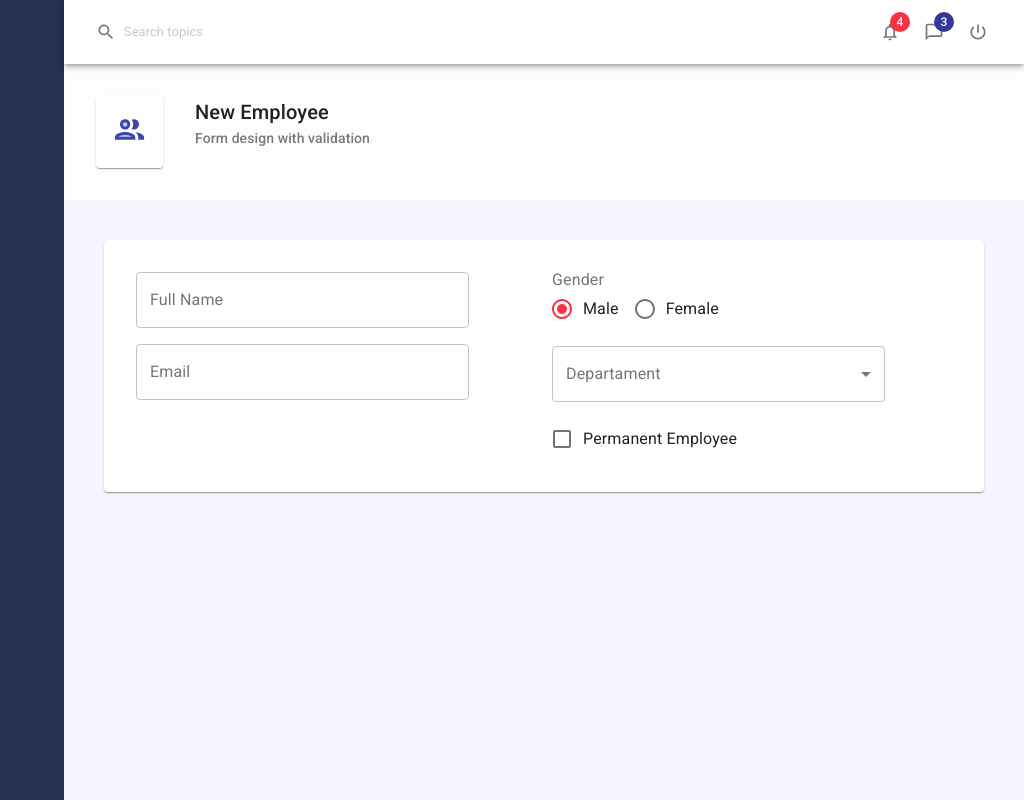
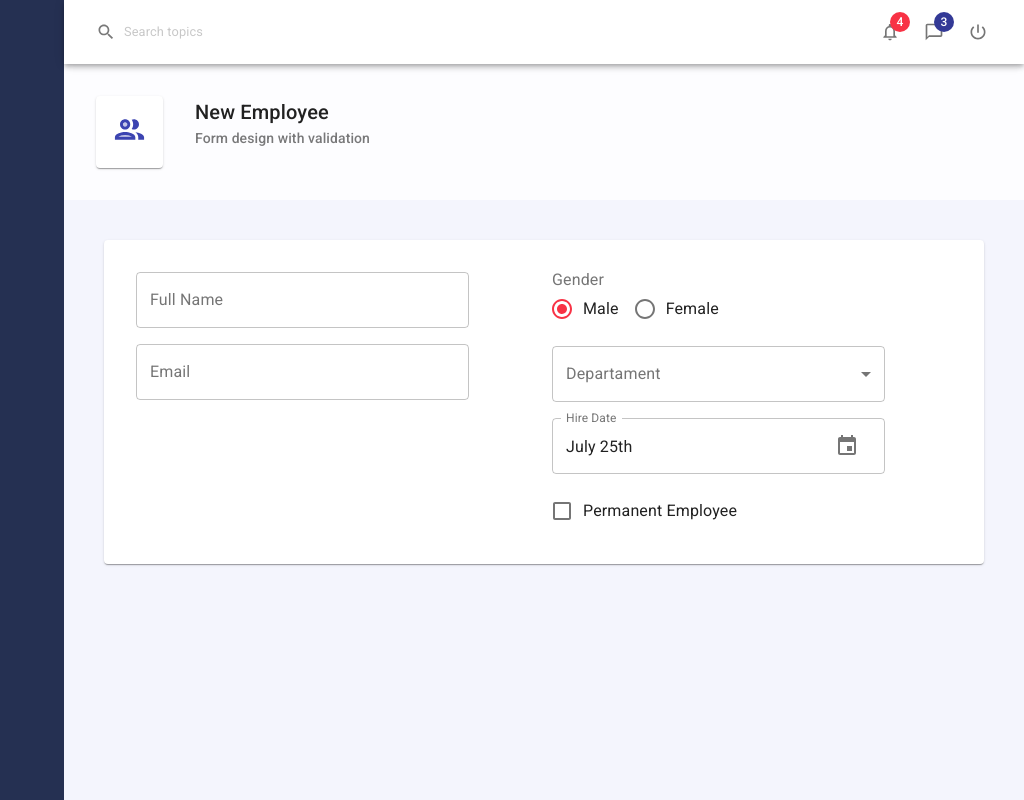
Before and after one commit to GabrielAlonso/material-ui-complete, a React (Create React App) app: page / in a window 1280 px wide. Shown: the whole page, without its empty margins (256-1280 px from the left). Built offline with nearby package versions, Linux system fonts and the light colour scheme.

Commit message:
Implementado datepicker

```diff
--- a/package.json
+++ b/package.json
@@ -3,11 +3,14 @@
   "version": "0.1.0",
   "private": true,
   "dependencies": {
+    "@date-io/date-fns": "^1.3.13",
     "@material-ui/core": "^4.12.2",
     "@material-ui/icons": "^4.11.2",
+    "@material-ui/pickers": "^3.3.10",
     "@testing-library/jest-dom": "^5.14.1",
     "@testing-library/react": "^11.2.7",
     "@testing-library/user-event": "^12.8.3",
+    "date-fns": "^2.23.0",
     "react": "^17.0.2",
     "react-dom": "^17.0.2",
     "react-scripts": "4.0.3",
--- a/src/components/controls/Controls.js
+++ b/src/components/controls/Controls.js
@@ -2,12 +2,14 @@
 import RadioGroup from "./RadioGroup";
 import Select from "./Select";
 import Checkbox from "./Checkbox";
+import DatePicker from "./DatePicker";
 
 const Controls = {
     Input,
     RadioGroup,
     Select,
-    Checkbox
+    Checkbox,
+    DatePicker
 }
 
 export default Controls;
--- /dev/null
+++ b/src/components/controls/DatePicker.js
@@ -0,0 +1,26 @@
+import DateFnsUtils from '@date-io/date-fns'
+import { KeyboardDatePicker, MuiPickersUtilsProvider } from '@material-ui/pickers'
+import React from 'react'
+
+export default function DatePicker(props) {
+
+    const { name, label, value, onChange } = props;
+
+    const convertToDefEventParam = (name, value) => ({
+        target: {
+            name, value
+        }
+    })
+
+    return (
+        <MuiPickersUtilsProvider utils={DateFnsUtils}>
+            <KeyboardDatePicker disableToolbar variant="inline" inputVariant="outlined"
+                label={label}
+                formate="dd/MM/yyyy"
+                name={name}
+                value={value}
+                onChange={date => onChange(convertToDefEventParam(name, date))}
+            />
+        </MuiPickersUtilsProvider>
+    )
+}
--- a/src/pages/Employees/Employeeform.js
+++ b/src/pages/Employees/Employeeform.js
@@ -61,6 +61,12 @@
                         onChange={handleInputChange}
                         options={employeeService.getDepartmentCollection()}
                     />
+                    <Controls.DatePicker
+                    name="hireDate"
+                    label="Hire Date"
+                    value={values.hireDate}
+                    onChange={handleInputChange}
+                    />
                     <Controls.Checkbox
                         name="isPermanent"
                         label="Permanent Employee"
```
Also changed, not shown: 1 other file (tests, documents, lock files or other folders).
